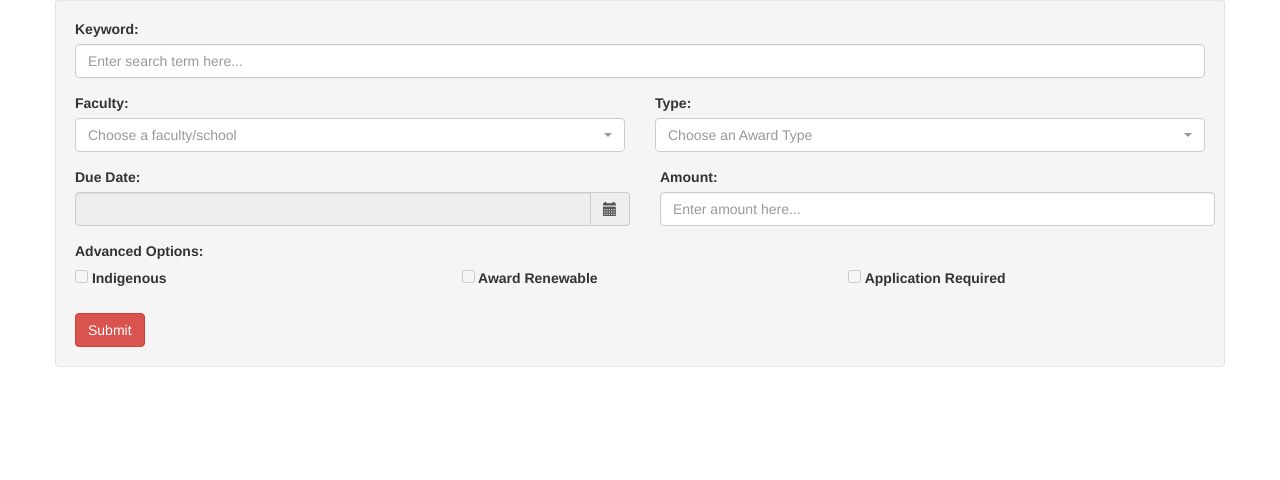
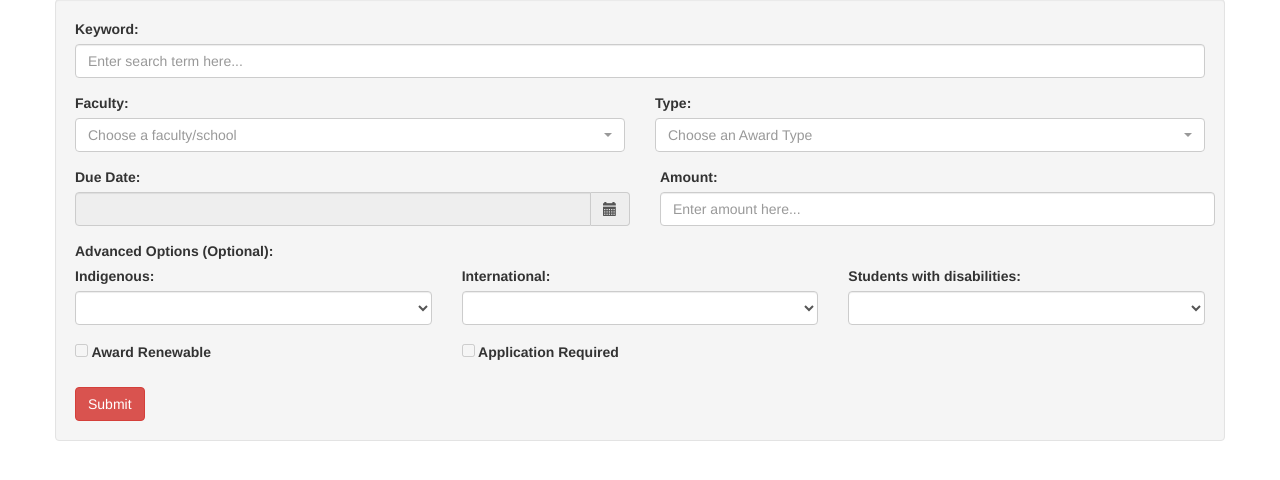
Before and after one commit to jennifertran/SearchEngineAward, a Flask app: page / in a window 1280 px wide. Shown: the part 106-586 px from the top of the page. Run offline with Flask 2, Linux system fonts and the light colour scheme; some libraries are stand-ins or nearby versions.

Commit message:
Added Indigenous, International, and Students with disabilities option

```diff
--- a/ExtractData.py
+++ b/ExtractData.py
@@ -8,7 +8,7 @@ from Award import Award
 
 counter = 0
 
-def passResult(faculty, type, keyword, amount):
+def passResult(faculty, type, keyword, amount, indig, inter, disabil):
     driver = webdriver.PhantomJS()
     result = []
     typeList = ["Athletic Award", "Bursary", "Combined Medal and Prize", "Fellowship", "Medal", "Prize", "Scholarship",
--- a/main.py
+++ b/main.py
@@ -34,6 +34,9 @@ def index():
         currType = request.form.getlist('type[]')
         currKeyword = request.form['keyword']
         currAmount = request.form['amount']
+        currIndig = request.form['indigenous']
+        currInter = request.form['international']
+        currDisa = request.form['disabilities']
 
         # Checks if the array is not empty
         if currFaculty:
@@ -77,7 +80,7 @@ def index():
             error += errorMsg[:-2]
 
         if error is None:
-            awards = ExtractData.passResult(currFaculty, currType, currKeyword, currAmount)
+            awards = ExtractData.passResult(currFaculty, currType, currKeyword, currAmount, currIndig, currInter, currDisa)
             totalAwards = ExtractData.getTotal()
             return template.render(awards=awards, searchMsg=resultMsg, awardCount=totalAwards)
         else:
@@ -89,4 +92,4 @@ def index():
 # Kicks the entire app off in our web server
 # only if this file had run
 if __name__ == "__main__":
-    Bower(app.run)
+    Bower(app.run())
--- a/templates/index.html
+++ b/templates/index.html
@@ -156,16 +156,38 @@
         </div>
       </div>
 
-      <div><label>Advanced Options:</label>
+      <div><label>Advanced Options (Optional):</label>
 
         <div class="row">
-          <div class="col-xs-12 col-sm-4">
-            <label class="custom-checkbox">
-              <input type="checkbox" class="custom-control-input" disabled>
-              <span class="custom-control-indicator"></span>
-              <span class="custom-control-description">Indigenous</span>
-            </label>
+
+          <div class="form-group col-xs-12 col-sm-4">
+            <label for="indigenous">Indigenous:</label>
+            <select class="form-control" id="indigenous">
+              <option value="" selected></option>
+              <option value="yes">Only</option>
+              <option value="no">Exclude</option>
+            </select>
           </div>
+
+          <div class="form-group col-xs-12 col-sm-4">
+            <label for="international">International:</label>
+            <select class="form-control" id="international">
+              <option value="" selected></option>
+              <option value="yes">Only</option>
+              <option value="no">Exclude</option>
+            </select>
+          </div>
+
+          <div class="form-group col-xs-12 col-sm-4">
+            <label for="disabilities">Students with disabilities:</label>
+            <select class="form-control" id="disabilities">
+              <option value="" selected></option>
+              <option value="yes">Only</option>
+              <option value="no">Exclude</option>
+            </select>
+          </div>
+
+
 
           <div class="col-xs-12 col-sm-4">
             <label class="custom-checkbox">
```
